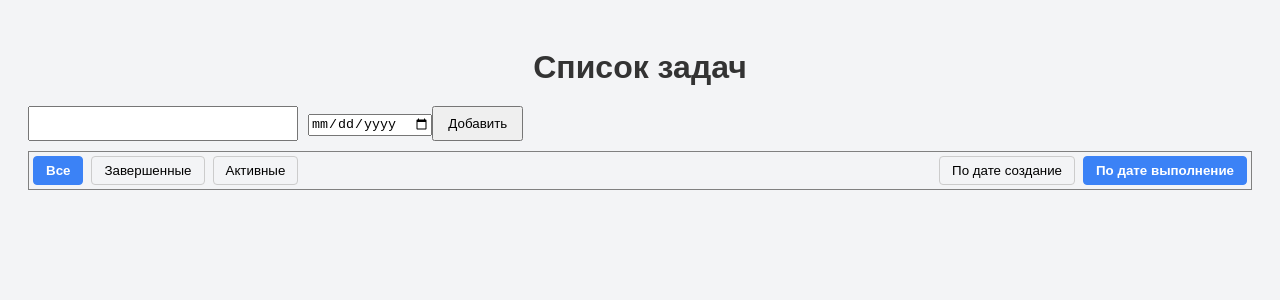
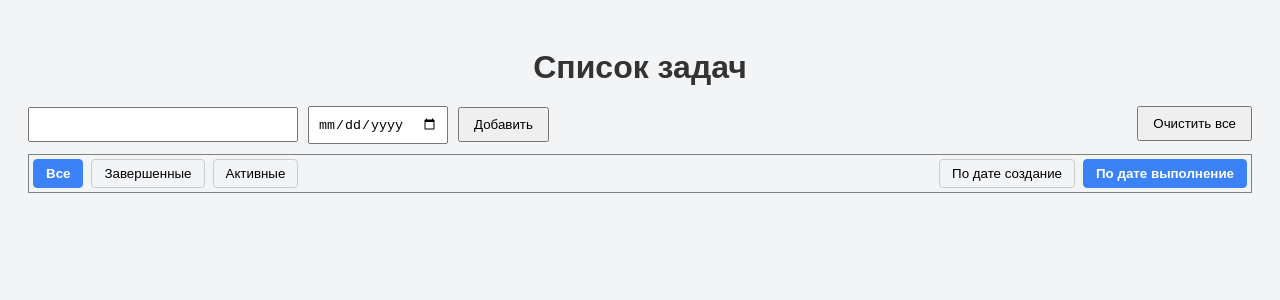
Before and after one commit to Laos22/todoApp, a React (Vite) app: page / in a window 1280 px wide. Shown: the top 300 px of the page. Built offline with nearby package versions, Linux system fonts and the light colour scheme.

Commit message:
add btn deleteApp

```diff
--- a/package.json
+++ b/package.json
@@ -10,6 +10,7 @@
     "preview": "vite preview"
   },
   "dependencies": {
+    "@dnd-kit/core": "^6.3.1",
     "react": "^19.1.0",
     "react-dom": "^19.1.0"
   },
--- a/src/App.jsx
+++ b/src/App.jsx
@@ -1,5 +1,6 @@
 import { useEffect, useState, useReducer} from 'react';
 import { taskReducer } from './taskReducer';
+import { DndContext } from '@dnd-kit/core';
 
 import TaskForm from './Components/taskForm';
 import TaskList from './Components/TaskList';
@@ -44,10 +45,22 @@ function App() {
     console.log("Удалено: " + id);
   }
 
+  const clearAll = () => {
+    const confirmed = window.confirm("Вы точно хотите удалить все задачи?");
+    if (confirmed) {
+      dispach({type: 'DELETE_ALL'})
+      console.log("Все удалено!!!");
+    }
+  }
+
   const onToggle = (id) => {
   dispach({type: 'TOGGLE_TASK', payload: id})
   console.log("Toggle" + id)
   };
+
+  const onDragEnd = () => {
+
+  }
 
 
 
@@ -86,6 +99,7 @@ function App() {
     <>
     <h1>Список задач</h1>
     <TaskForm
+      clearAll={clearAll}
       inputValue={inputValue}
       dueDate={dueDate}
       onAdd={addTask}
@@ -98,12 +112,14 @@ function App() {
       sortType={sortType}
       setSortType={setSortType}
       />
+      <DndContext onDragEnd={onDragEnd}>
           <TaskList
           tasksNoDate={filterNoDate}
           tasks={sortTaskList}
           onDelete={onDelete}
           onToggle={onToggle}
         />
+      </DndContext>
 
     </>
   )
--- a/src/Components/TaskForm.jsx
+++ b/src/Components/TaskForm.jsx
@@ -1,11 +1,16 @@
-const TaskForm = ({inputValue, dueDate, onChange, onChangeDate, onAdd}) => {
+const TaskForm = ({inputValue, dueDate, onChange, onChangeDate, onAdd, clearAll}) => {
 
 
   return (
-    <div>
-        <input type="text" value={inputValue} onChange={(e) => onChange(e.target.value)}/>
-        <input type="date" value={dueDate || ''} onChange={(e) => onChangeDate(e.target.value)}/>
-        <button onClick={onAdd}>Добавить</button>
+    <div className="taskForm">
+      <div>
+          <input type="text" value={inputValue} onChange={(e) => onChange(e.target.value)}/>
+          <input type="date" value={dueDate || ''} onChange={(e) => onChangeDate(e.target.value)}/>
+          <button onClick={onAdd}>Добавить</button>
+      </div>
+      <div>
+          <button onClick={clearAll}>Очистить все</button>
+      </div>
     </div>
   )
 }
--- a/src/index.css
+++ b/src/index.css
@@ -8,6 +8,11 @@ h1 {
   text-align: center;
   margin-bottom: 20px;
   color: #333;
+}
+
+.taskForm {
+  display: flex;
+  justify-content: space-between;
 }
 
 .task {
@@ -37,6 +42,12 @@ h1 {
 input[type="text"] {
   padding: 8px;
   width: 250px;
+  margin-right: 10px;
+}
+
+input[type="date"] {
+  padding: 8px;
+  width: 120px;
   margin-right: 10px;
 }
 
--- a/src/taskReducer.js
+++ b/src/taskReducer.js
@@ -11,6 +11,9 @@ export const taskReducer = (state, action) => {
         case 'DELETE_TASK':
             return state.filter(task => task.id !== action.payload);
 
+        case 'DELETE_ALL':
+            return [];
+
         case 'TOGGLE_TASK':
             return state.map(task =>
                 task.id === action.payload
```
Also changed, not shown: 1 other file (tests, documents, lock files or other folders). Lines whose indentation alone changed are shown as unchanged.
